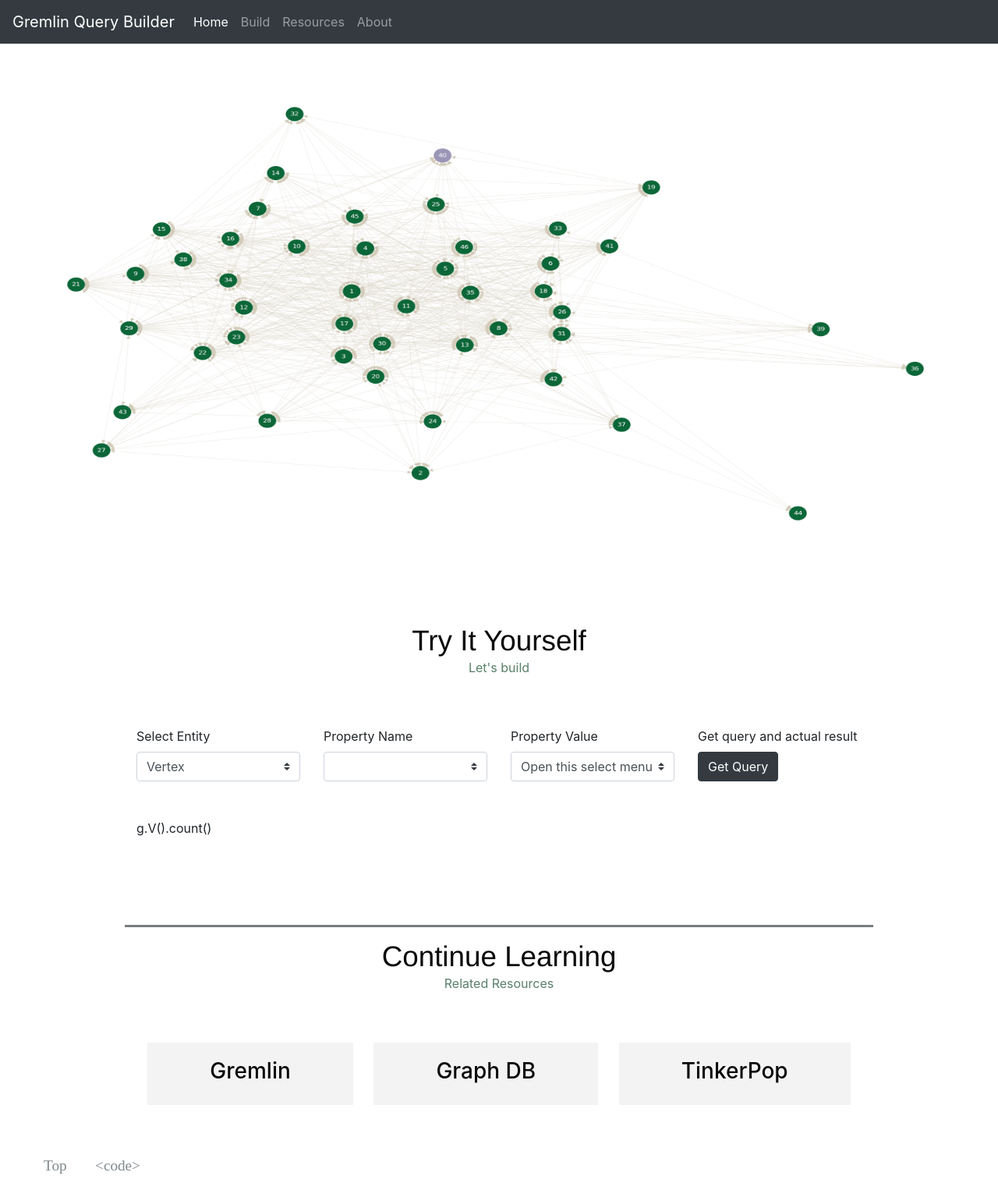
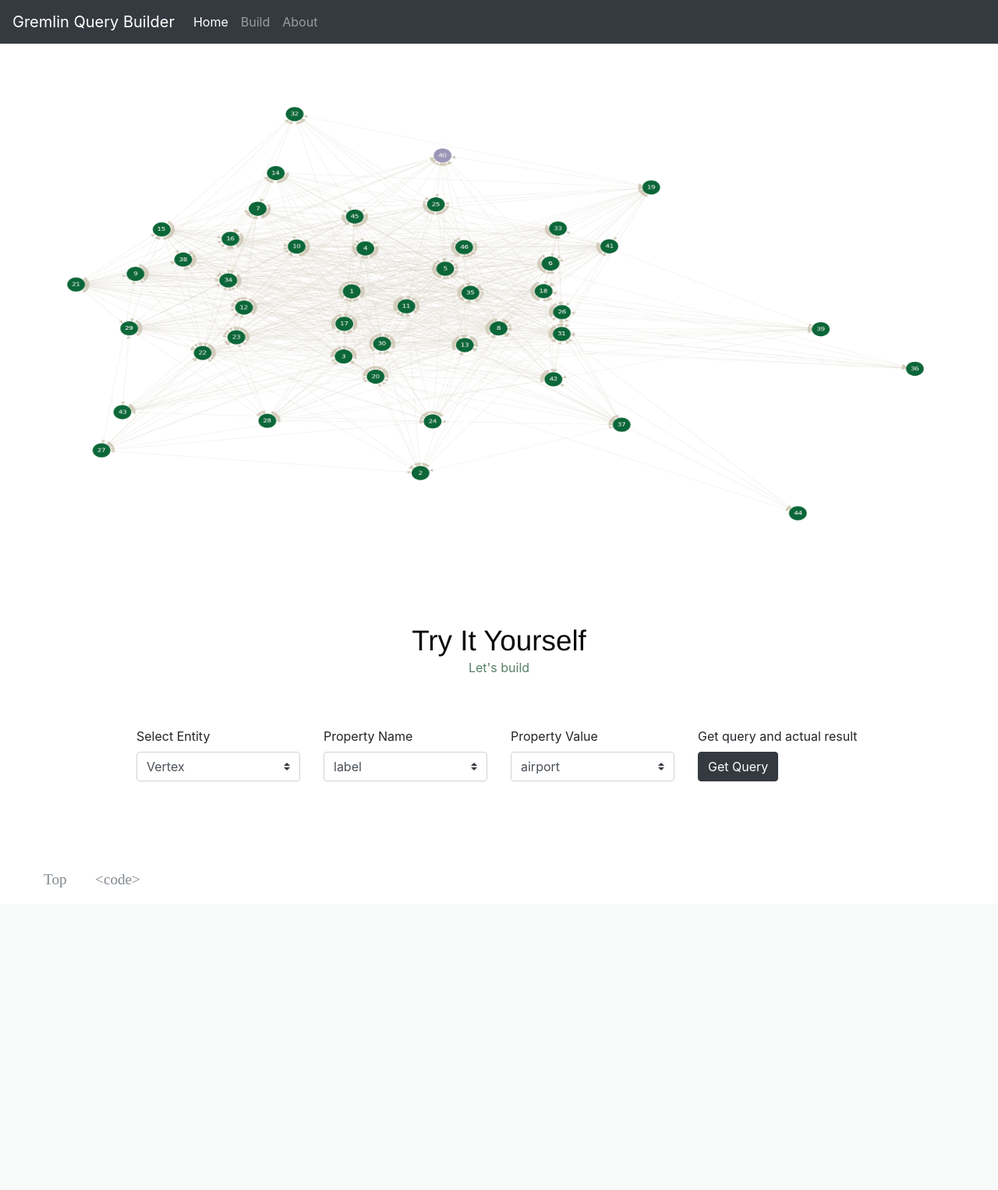
Before and after one commit to kiratara/GremlinQueryBuilder, a Flask app: page / in a window 1280 px wide. Shown: the whole page at 78% size. After the commit the page ends 1138 px from the top, so only its background shows below. Run offline with Flask 2, Linux system fonts and the light colour scheme; parts of the project's set-up code (start-up, migrations or seed data) failed here and were passed over; some libraries are stand-ins or nearby versions.

Commit message:
update default select options

```diff
--- a/GremlinQueryBuilder/templates/home.html
+++ b/GremlinQueryBuilder/templates/home.html
@@ -20,9 +20,6 @@ GQB - Home
             </li>
             <li class="nav-item">
                 <a class="nav-link" href="#query-builder">Build</a>
-            </li>
-            <li class="nav-item">
-                <a class="nav-link" href="#resources">Resources</a>
             </li>
             <li class="nav-item">
                 <a class="nav-link" href="{{ url_for('about') }}">About</a>
@@ -50,67 +47,43 @@ GQB - Home
             <h1 class="section-title">Try It Yourself</h1>
             <p class="section-tagline">Let's build</p>
         </header>
-        <form>
-            <div class="row">
+        <!-- <form action="/selection"> -->
+            <div class="row" class="form-group">
                 <div class="col">
                     <label for="entity">Select Entity</label>
-                    <select class="custom-select" id="entity">
+                    <select class="custom-select" id="entity" onchange="updatePropertyNameOptions();">
                         <option selected value="V()">Vertex</option>
                         <option value="E()">Edge</option>
                     </select>
                 </div>
                 <div class="col">
-                <label for="property-name">Property Name</label>
-                <select class="custom-select" id="property-name">
-                    <option selected ></option>
-                    <option value="1">One</option>
+                <label for="PropertyName">Property Name</label>
+                <select class="custom-select" id="propertyName" onchange="updatePropertyValueOptions();">
+                    <option selected value="label">label</option>
+                    <option value="code">code</option>
+                    <option value="city">city</option>
+                    <option value="country">country</option>
+                    <option value="runaways">runaways</option>
                 </select>
                 </div>
                 <div class="col">
-                    <label for="property-value">Property Value</label>
-                    <select class="custom-select" id="property-value">
-                        <option selected>Open this select menu</option>
-                        <option value="1">One</option>
-                        <option value="2">Two</option>
-                        <option value="3">Three</option>
+                    <label for="propertyValue">Property Value</label>
+                    <select class="custom-select" id="propertyValue">
+                        <option selected value="airport">airport</option>
                     </select>
                 </div>
                 <div class="col">
-                    <label for="property-value">Get query and actual result</label> <br>
-                    <button class="btn btn-dark" type="submit">Get Query</button>
+                    <label>Get query and actual result</label> <br>
+                    <button class="btn btn-dark" type="submit" onclick="getQueryResult();">Get Query</button>
                 </div>
             </div>
-        </form>
+        <!-- </form> -->
     </div>
 </section>
 <!-- SECTION RESULT -->
 <section class="section">
     <div class="container">
-        <p> g.V().count()</p>
+        <p id="basicQueryString"> </p>
     </div>
 </section>
-<!-- SECTION QUERY resources -->
-<section id="resources" class="section">
-        <div class="container">
-            <div class="section-resource">
-                <header class="section-header">
-                    <h1 class="section-title">Continue Learning</h1>
-                    <p class="section-tagline">Related Resources</p>
-                </header>
-                <div id="resource-item-container" class="section-body" >
-                        <div class="resources-item">
-                            <h3 class="resources-item-title"> <a href="#">Gremlin</a></h3>
-                        </div>
-                        <div class="resources-item">
-                            <h3 class="resources-item-title"> <a href="#">Graph DB</a></h3>
-                        </div>
-                        <div class="resources-item">
-                            <h3 class="resources-item-title"> <a href="#">TinkerPop</a></h3>
-                        </div>
-                        </li>
-                    </ul>
-                </div>
-            </div>
-        </div>
-    </section>
 {% endblock %}
```
